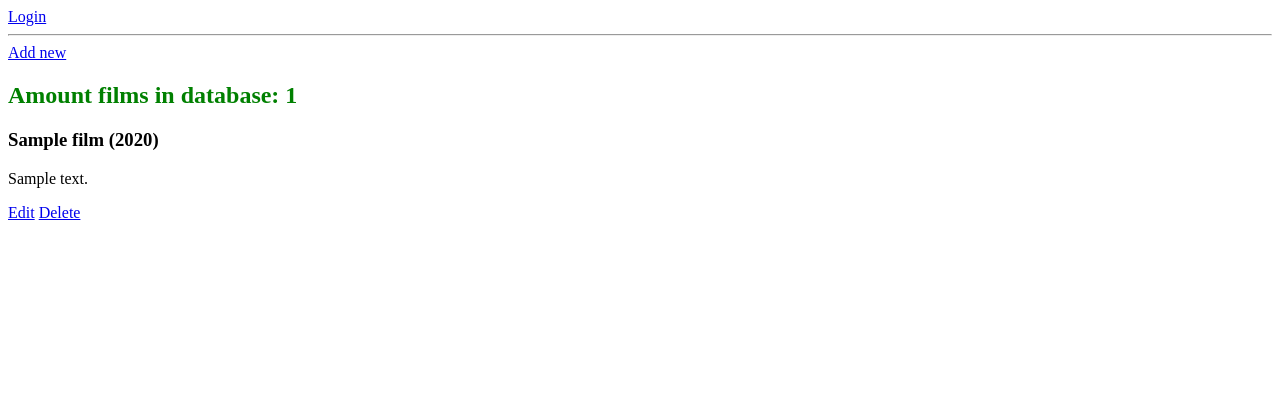
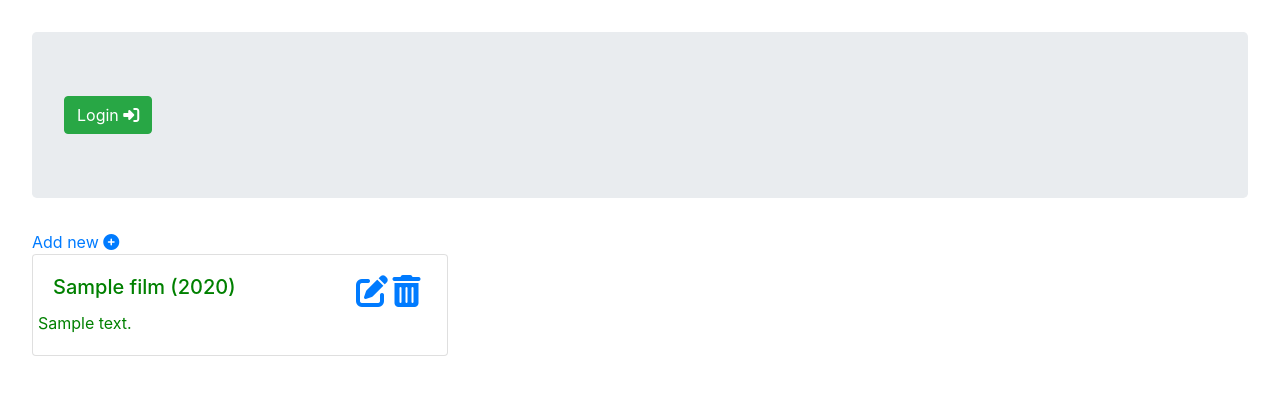
Before and after one commit to KTZgraph/film_app, a Django app: page /filmsweb/all/ in a window 1280 px wide. Shown: the top 395 px of the page. Run offline with Django 3.2, Linux system fonts and the light colour scheme; tables that the repository leaves empty hold one stand-in row (values such as "Sample post"); some libraries are stand-ins or nearby versions.

Commit message:
bootstrap, fontawesome

```diff
--- a/films/settings.py
+++ b/films/settings.py
@@ -37,7 +37,9 @@ INSTALLED_APPS = [
     'django.contrib.sessions',
     'django.contrib.messages',
     'django.contrib.staticfiles',
+    'bootstrapform',
     'filmsweb',
+
 ]
 
 MIDDLEWARE = [
--- a/filmsweb/static/new.css
+++ b/filmsweb/static/new.css
@@ -1,3 +1,4 @@
-h2{
-    color:green;
+body {
+  padding: 2rem;
+  color: green;
 }
--- a/templates/films.html
+++ b/templates/films.html
@@ -1,37 +1,40 @@
-{% load static %}
-<!doctype html>
-<html lang="en">
-<head>
-    <meta charset="UTF-8">
-    <meta name="viewport"
-          content="width=device-width, user-scalable=no, initial-scale=1.0, maximum-scale=1.0, minimum-scale=1.0">
-    <meta http-equiv="X-UA-Compatible" content="ie=edge">
-    <title>Document</title>
-    <link rel="stylesheet" href="{% static 'new.css' %}">
-</head>
-<body>
+{% extends 'main.html' %}
+{% block title %} Lista filmów {% endblock %}
 
-    {% if user.is_authenticated %}
-        Hello {{ user.username }} <br>
-        <a href="{% url 'logout' %}">Logout</a>
-    {% else %}
-        <a href="{% url 'login' %}">Login</a>
-    {% endif %}
+{%block site %}
+    <div class="jumbotron">
+        {% if user.is_authenticated %}
+        <h1 class="display-4">Hello {{ user.username }}</h1>
+            <a href="{% url 'logout' %}" class="btn btn-success">Logout <i class="fas fa-sign-out-alt"></i></a>
+        {% else %}
+            <a href="{% url 'login' %}" class="btn btn-success">Login <i class="fas fa-sign-in-alt"></i></a>
+        {% endif %}
+    </div>
 
-
-    <hr>
-
-    <a href="{% url  'new_film' %}">Add new</a>
+    <a href="{% url  'new_film' %}">Add new <i class="fas fa-plus-circle"></i></a>
     {% if films|length == 0 %}
             <h2>No films in database</h2>
     {% else %}
-        <h2>Amount films in database: {{films|length}}</h2>
+        <!--        <h2>Amount films in database: {{films|length}}</h2>-->
+
         {% for film in films %}
-            <h3>{{ film }}</h3>
-            <p>{{ film.description }}</p>
-            <a href="{% url 'edit_film' film.id %}">Edit</a>
-            <a href="{% url 'delete_film' film.id %}">Delete</a>
+            <div class="card" style="width: 26rem;">
+              <div class="card-body">
+                  <div class="row">
+                      <div class="col-9">
+                          <h5 class="card-title">{{ film }}</h5>
+                      </div>
+                      <div class="col-3">
+                          <a href="{% url 'edit_film' film.id %}"><i class="fas fa-2x fa-edit"></i></a>
+                          <a href="{% url 'delete_film' film.id %}"><i class="fas fa-2x fa-trash-alt"></i></a>
+                      </div>
+                  </div>
+                  <div class="row">
+                    <p class="card-text">{{ film.description }}</p>
+                  </div>
+              </div>
+            </div>
         {% endfor %}
     {% endif %}
-</body>
-</html>
+
+{% endblock %}
--- /dev/null
+++ b/templates/main.html
@@ -0,0 +1,18 @@
+{% load static %}
+
+<!doctype html>
+<html lang="en">
+<head>
+    <meta charset="UTF-8">
+    <meta name="viewport"
+          content="width=device-width, user-scalable=no, initial-scale=1.0, maximum-scale=1.0, minimum-scale=1.0">
+    <meta http-equiv="X-UA-Compatible" content="ie=edge">
+    <link rel="stylesheet" href="https://stackpath.bootstrapcdn.com/bootstrap/4.5.0/css/bootstrap.min.css">
+    <script src="https://kit.fontawesome.com/5cc703cf40.js" crossorigin="anonymous"></script>
+    <link rel="stylesheet" href="{% static 'new.css' %}">
+    <title>{% block title %}{% endblock %}</title>
+</head>
+<body>
+    {% block site %}{% endblock %}
+</body>
+</html>
```
Also changed, not shown: templates/confirm_form.html (+5 -12 lines), templates/film_form.html (+8 -12 lines), templates/registration/login.html (+19 -17 lines).
